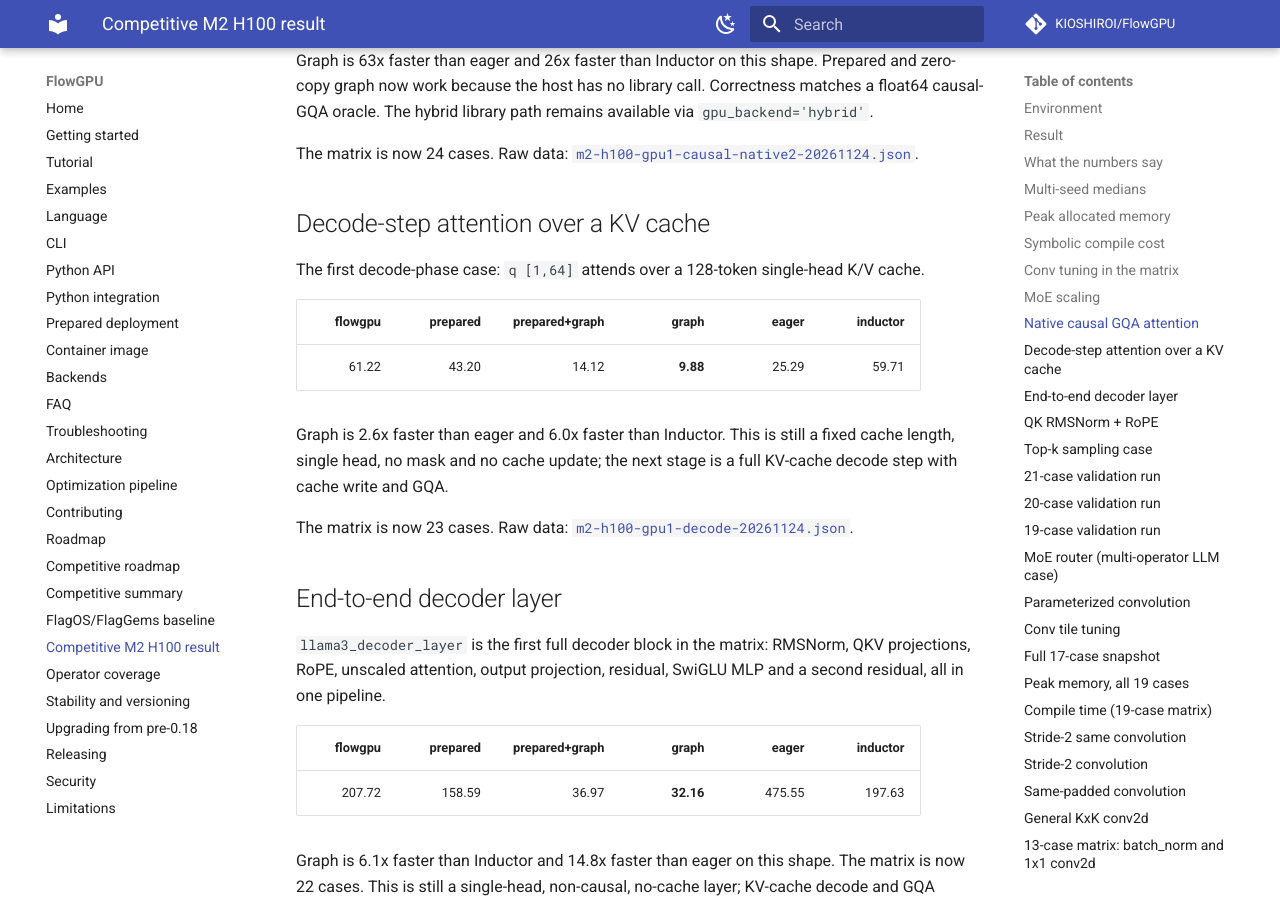
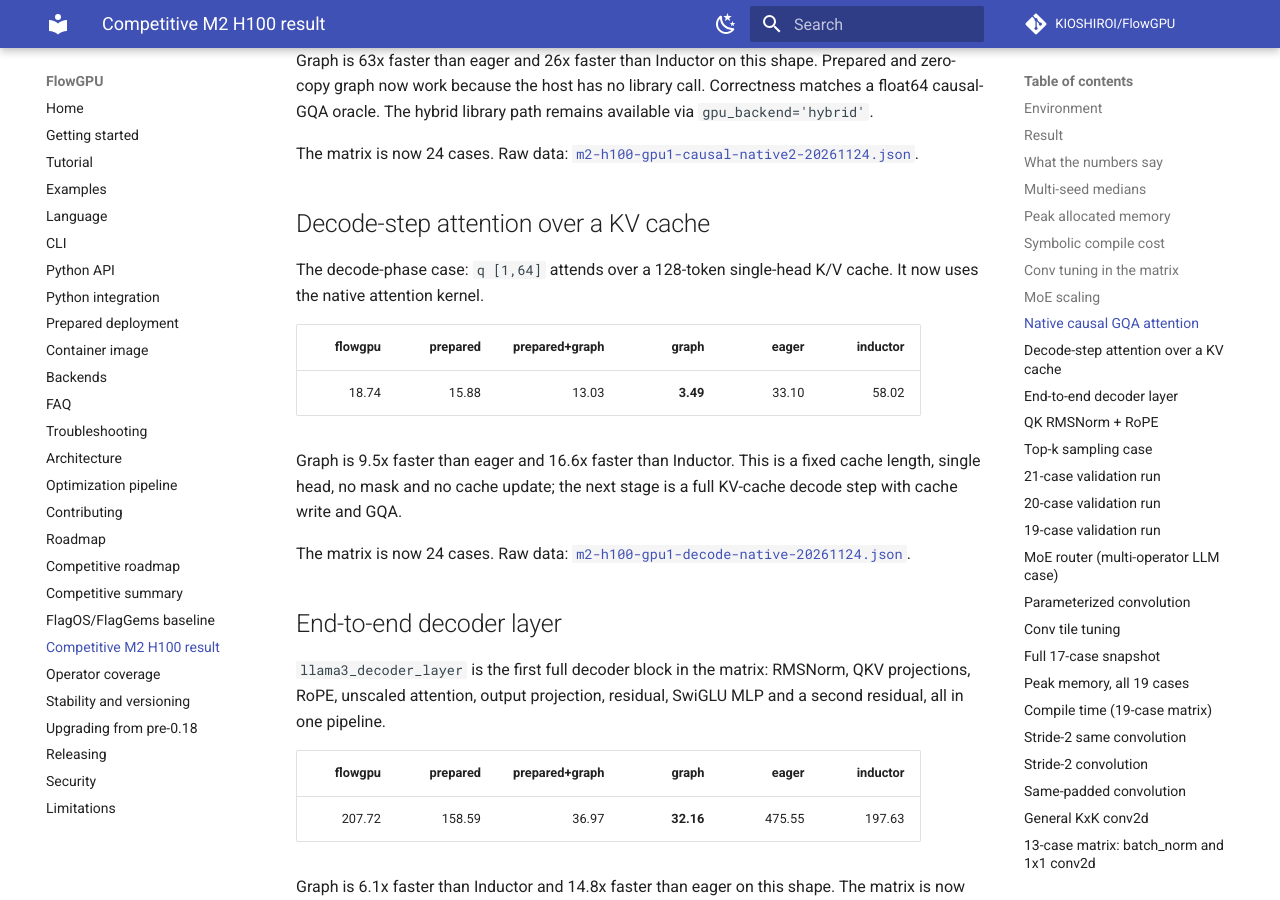
Before and after one commit to KIOSHIROI/FlowGPU, an MkDocs documentation site: the page built from docs/user-guide/competitive-m2-h100.md, in a window 1280 px wide and 900 px high, scrolled down 5221 px. Built offline with MkDocs 1.6.1 and Material for MkDocs 9.7.7, drawn with Linux system fonts in a browser that asks for light colours; comment, search, counter and statistics services are not loaded.

Commit message:
Release 0.61.1: native decode attention
- Use the native attention kernel for fixed-cache decode.
- Graph improves 9.88 -> 3.49 us; prepared/graph correctness passes.

```diff
--- a/docs/user-guide/competitive-m2-h100.md
+++ b/docs/user-guide/competitive-m2-h100.md
@@ -207,19 +207,19 @@ Raw data: [`m2-h100-gpu1-causal-native2-20261124.json`](https://github.com/KIOSH
 
 ## Decode-step attention over a KV cache
 
-The first decode-phase case: `q [1,64]` attends over a 128-token single-head
-K/V cache.
+The decode-phase case: `q [1,64]` attends over a 128-token single-head K/V
+cache. It now uses the native attention kernel.
 
 | flowgpu | prepared | prepared+graph | graph | eager | inductor |
 |---:|---:|---:|---:|---:|---:|
-| 61.22 | 43.20 | 14.12 | **9.88** | 25.29 | 59.71 |
+| 18.74 | 15.88 | 13.03 | **3.49** | 33.10 | 58.02 |
 
-Graph is 2.6x faster than eager and 6.0x faster than Inductor. This is still a
-fixed cache length, single head, no mask and no cache update; the next stage is a
-full KV-cache decode step with cache write and GQA.
+Graph is 9.5x faster than eager and 16.6x faster than Inductor. This is a fixed
+cache length, single head, no mask and no cache update; the next stage is a full
+KV-cache decode step with cache write and GQA.
 
-The matrix is now 23 cases.
-Raw data: [`m2-h100-gpu1-decode-20261124.json`](https://github.com/KIOSHIROI/FlowGPU/blob/main/benchmarks/competitive/measurements/m2-h100-gpu1-decode-20261124.json).
+The matrix is now 24 cases.
+Raw data: [`m2-h100-gpu1-decode-native-20261124.json`](https://github.com/KIOSHIROI/FlowGPU/blob/main/benchmarks/competitive/measurements/m2-h100-gpu1-decode-native-20261124.json).
 
 ## End-to-end decoder layer
 
--- a/pyproject.toml
+++ b/pyproject.toml
@@ -4,7 +4,7 @@ build-backend = "setuptools.build_meta"
 
 [project]
 name = "flowgpu"
-version = "0.61.0"
+version = "0.61.1"
 description = "A dataflow DSL compiler for GPU operator pipelines targeting Triton and a portable reference backend"
 authors = [{name = "The FlowGPU Authors"}]
 keywords = ["compiler", "triton", "dataflow", "dsl", "gpu", "llm"]
```
Also changed, not shown: CHANGELOG.md (+5 -0 lines), PUBLIC_RELEASE.md (+1 -1 lines), 6 other files.
